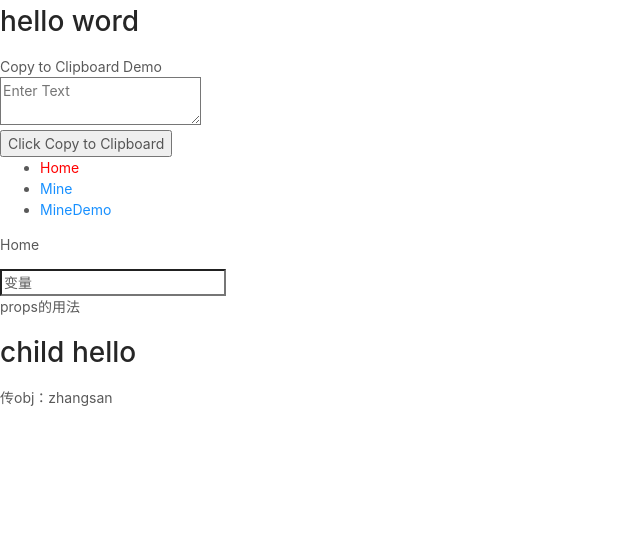
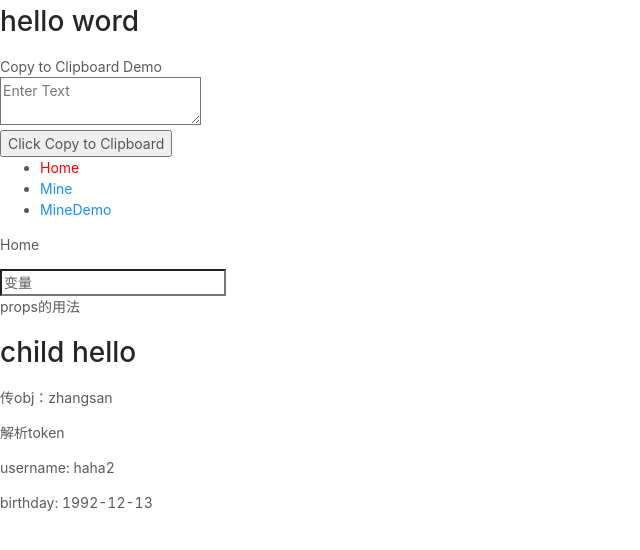
Before and after one commit to z3718l/react-test-app, a React app: page /home in a window 1280 px wide. Shown: the top 550 px of the page, without its empty margins (0-640 px from the left). Built offline with nearby package versions, Linux system fonts and the light colour scheme.

Commit message:
feat(token): 解析token

```diff
--- a/package.json
+++ b/package.json
@@ -39,6 +39,7 @@
     "jest-environment-jsdom-fourteen": "1.0.1",
     "jest-resolve": "24.9.0",
     "jest-watch-typeahead": "0.4.2",
+    "jwt-decode": "^2.2.0",
     "mini-css-extract-plugin": "0.9.0",
     "optimize-css-assets-webpack-plugin": "5.0.3",
     "pnp-webpack-plugin": "1.6.4",
--- /dev/null
+++ b/src/components/jwttest.jsx
@@ -0,0 +1,27 @@
+import React from 'react'
+import jwtDecode from 'jwt-decode'
+export default class JwtTest extends React.Component {
+    constructor() {
+        super()
+        this.state = {
+            token: 'eyJhbGciOiJIUzI1NiIsInR5cCI6IkpXVCJ9.eyJuYW1lIjoiaGFoYTIiLCJiaXJ0aGRheSI6IjE5OTItMTItMTMiLCJpYXQiOjE1OTA0MTQ0MDl9.165fVncv30FnuZCdsN0PQBUnKQRltDPm4xAcOLpeBPs',
+            userInfo: {}
+        }
+    }
+    componentDidMount() {
+        console.log(jwtDecode(this.state.token))
+        this.setState({
+            userInfo: jwtDecode(this.state.token)
+        })
+    }
+    render () {
+        const { userInfo } = this.state
+        return (
+            <div>
+                <p>解析token</p>
+                <p>username: { userInfo.name }</p>
+                <p>birthday: { userInfo.birthday }</p>
+            </div>
+        )
+    }
+}
--- a/src/pages/Home.jsx
+++ b/src/pages/Home.jsx
@@ -1,6 +1,7 @@
 import React from 'react'
 import { Prompt } from 'react-router-dom'
 import Hello from '../components/hello'
+import JwtTest from '../components/jwttest'
 export default class Home extends React.Component {
     constructor() {
         super()
@@ -36,6 +37,9 @@ export default class Home extends React.Component {
                     {/* <Hello name={[1,2,3]}/>  */}
                     <Hello {...this.state.obj}/>
                 </div>
+                <div>
+                    <JwtTest/>
+                </div>
             </div>
         )
     }
```
Also changed, not shown: 1 other file (tests, documents, lock files or other folders).
